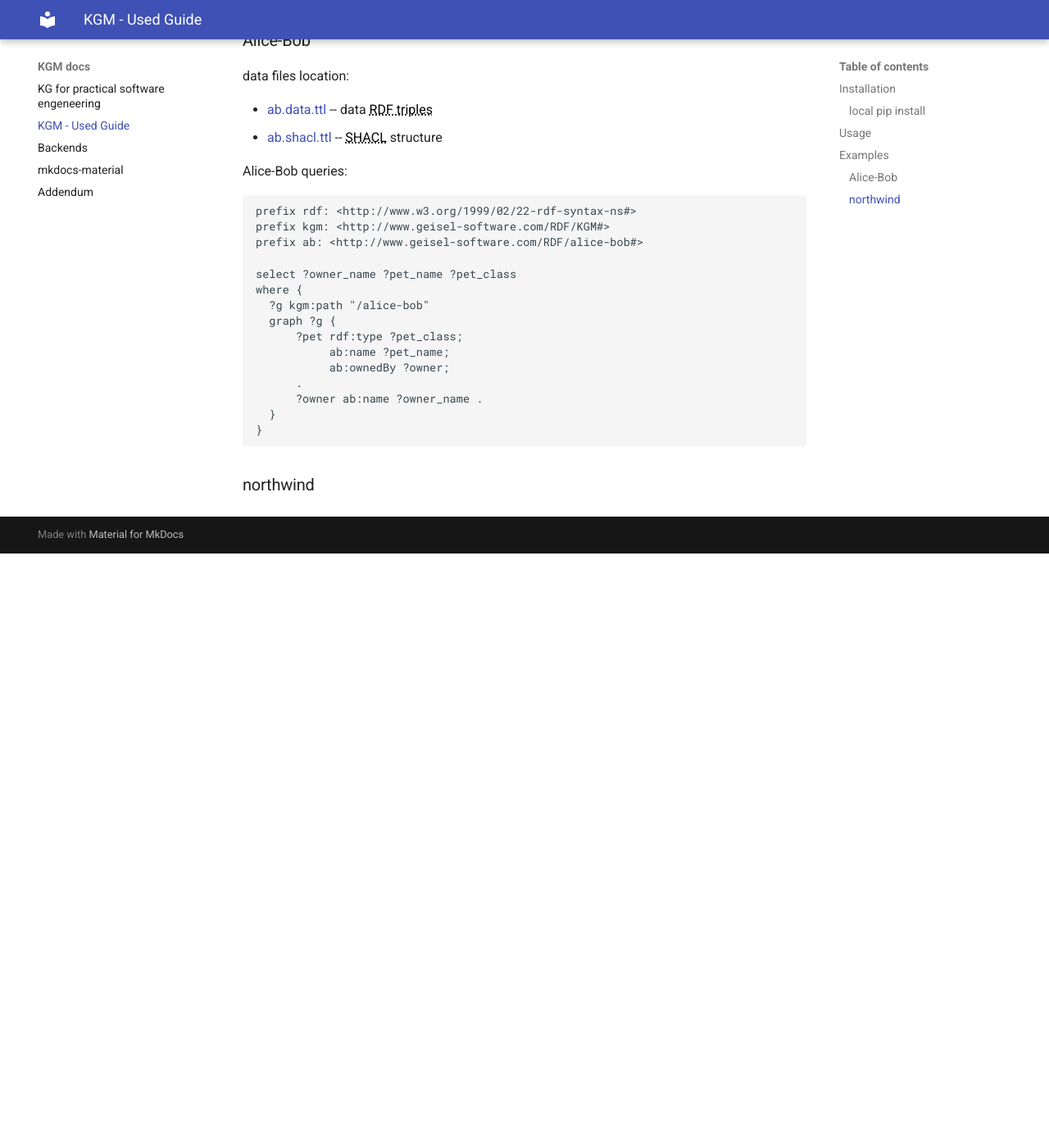
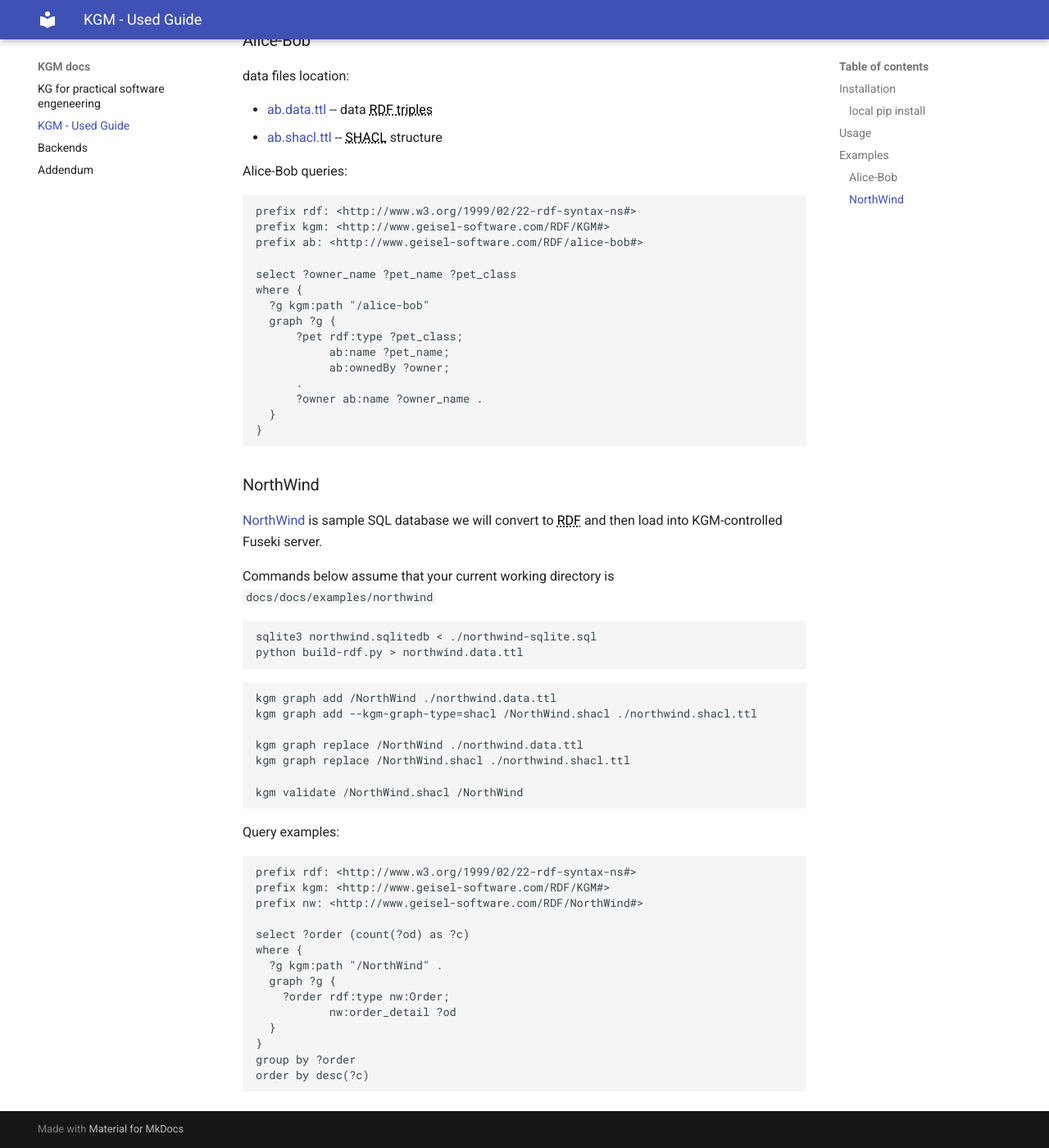
Before and after one commit to GeiselSoftware/kgm, an MkDocs documentation site: the page built from docs/docs/kgm-userguide.md, in a window 1280 px wide and 1400 px high, scrolled down 937 px. Shown: the whole window at 82% size. Built offline with MkDocs 1.6.1 and Material for MkDocs 9.7.7, drawn with Linux system fonts in a browser that asks for light colours; before the commit the page ends 1612 px from its top, so only the background shows below that.

Commit message:
working on northwind examples

````diff
--- a/docs/docs/kgm-userguide.md
+++ b/docs/docs/kgm-userguide.md
@@ -60,4 +60,41 @@
 }
 ```
 
-### northwind
+### NorthWind
+
+[NorthWind](https://en.wikiversity.org/wiki/Database_Examples/Northwind) is sample SQL database we will convert to RDF and then load into KGM-controlled Fuseki server.
+
+Commands below assume that your current working directory is `docs/docs/examples/northwind`
+
+```
+sqlite3 northwind.sqlitedb < ./northwind-sqlite.sql
+python build-rdf.py > northwind.data.ttl
+```
+
+```
+kgm graph add /NorthWind ./northwind.data.ttl
+kgm graph add --kgm-graph-type=shacl /NorthWind.shacl ./northwind.shacl.ttl
+
+kgm graph replace /NorthWind ./northwind.data.ttl
+kgm graph replace /NorthWind.shacl ./northwind.shacl.ttl
+
+kgm validate /NorthWind.shacl /NorthWind
+```
+
+Query examples:
+```
+prefix rdf: <http://www.w3.org/1999/02/22-rdf-syntax-ns#>
+prefix kgm: <http://www.geisel-software.com/RDF/KGM#>
+prefix nw: <http://www.geisel-software.com/RDF/NorthWind#>
+
+select ?order (count(?od) as ?c)
+where {
+  ?g kgm:path "/NorthWind" .
+  graph ?g {
+    ?order rdf:type nw:Order;
+    	   nw:order_detail ?od
+  }
+}
+group by ?order
+order by desc(?c)
+```
--- a/docs/mkdocs.yml
+++ b/docs/mkdocs.yml
@@ -31,5 +31,4 @@
   - KG for practical software engeneering: kgm-introduction.md
   - KGM - Used Guide: kgm-userguide.md
   - Backends: backends.md
-  - mkdocs-material: about-mkdocs.md
   - Addendum: addendum.md
````
Also changed, not shown: docs/docs/about-mkdocs.md (deleted, +0 -47 lines), docs/docs/backends.md (+1 -8 lines), docs/docs/examples/northwind/README.md (+3 -3 lines), docs/docs/examples/northwind/build-rdf.py (+36 -40 lines), 5 other files.
